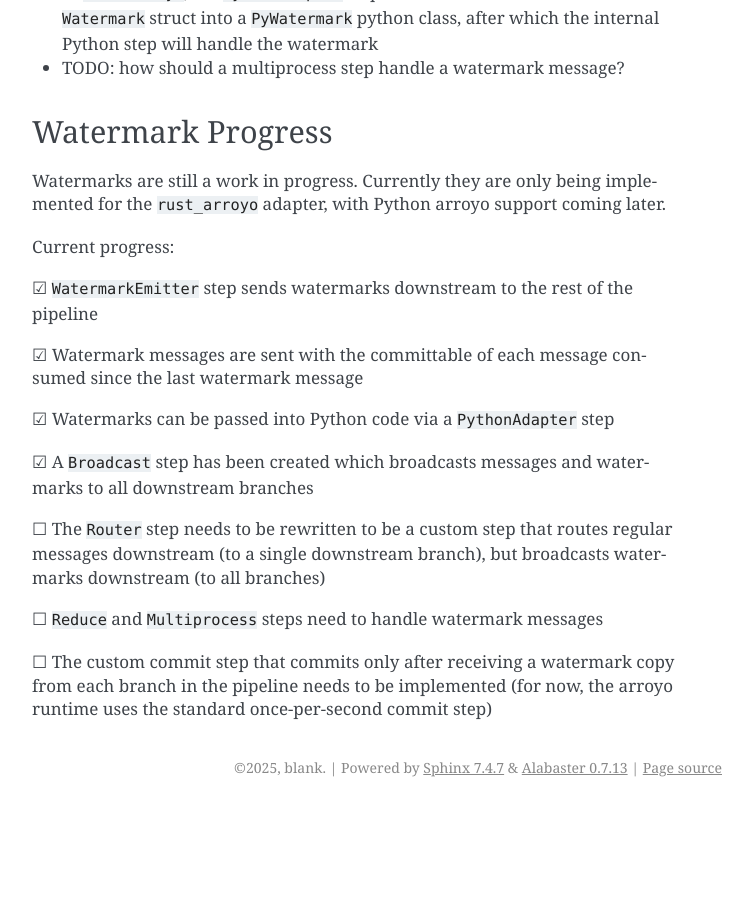
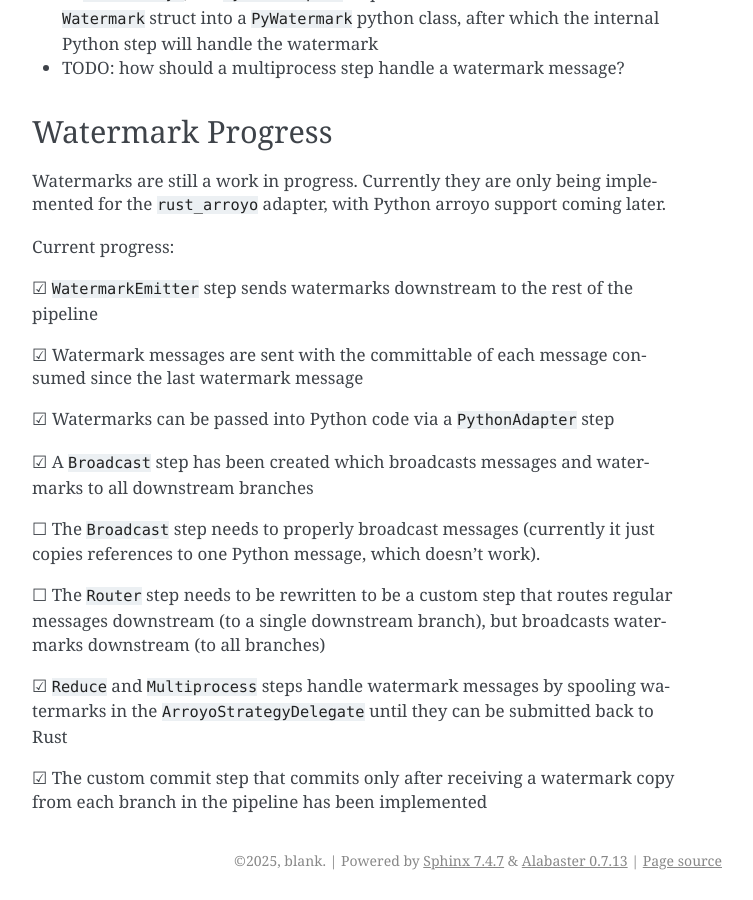
Before and after one commit to getsentry/streams, a Sphinx documentation site: the page built from sentry_streams/docs/source/runtime/arroyo.rst, in a window 1280 px wide and 900 px high, scrolled down 2478 px. Shown: the whole window, without its empty margins (388-1141 px from the left). Built offline with Sphinx 7.4.7, drawn with Linux system fonts in a browser that asks for light colours; before the commit the page ends 3285 px from its top, so only the background shows below that.

Commit message:
update watermark docs

```diff
--- a/sentry_streams/docs/source/runtime/arroyo.rst
+++ b/sentry_streams/docs/source/runtime/arroyo.rst
@@ -107,10 +107,14 @@ Current progress:
 
 ☑ A ``Broadcast`` step has been created which broadcasts messages and watermarks to all downstream branches
 
+☐ The ``Broadcast`` step needs to properly broadcast messages (currently it just copies references to one Python message,
+which doesn't work).
+
 ☐ The ``Router`` step needs to be rewritten to be a custom step that routes regular messages downstream (to a single downstream branch),
 but broadcasts watermarks downstream (to all branches)
 
-☐ ``Reduce`` and ``Multiprocess`` steps need to handle watermark messages
+☑ ``Reduce`` and ``Multiprocess`` steps handle watermark messages by spooling watermarks in the ``ArroyoStrategyDelegate`` until they
+can be submitted back to Rust
 
-☐ The custom commit step that commits only after receiving a watermark copy from each branch in the pipeline
-needs to be implemented (for now, the arroyo runtime uses the standard once-per-second commit step)
+☑ The custom commit step that commits only after receiving a watermark copy from each branch in the pipeline
+has been implemented
```
Also changed, not shown: 1 other file.
